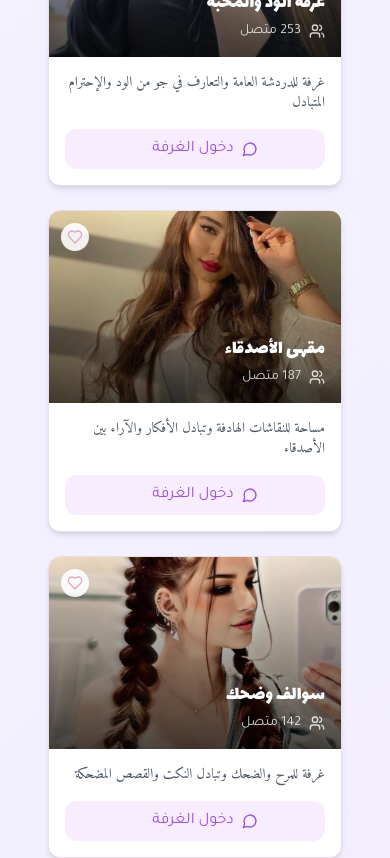
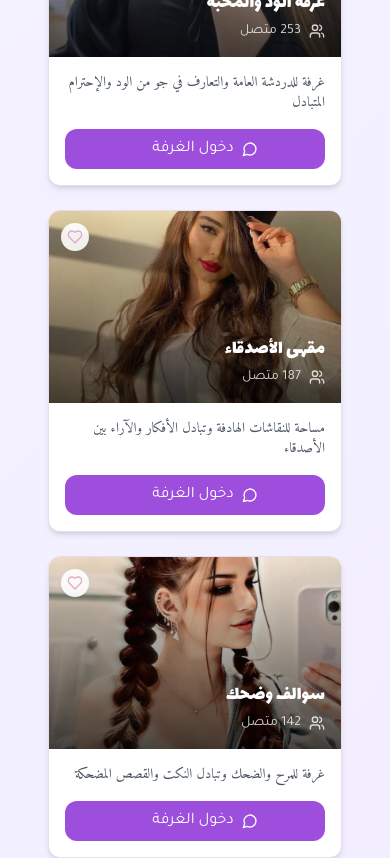
Before and after one commit to tlgawycom/chat-girls-gateway, a React (Vite) app: page / in a window 390 px wide. Shown: the part 840-1698 px from the top of the page. Built offline with nearby package versions, Linux system fonts and the light colour scheme; a web font is replaced by a local one.

Commit message:
Adjust chat button styling
Adjust the styling of the chat button to improve its appearance on mobile devices. Specifically, address issues with colors affecting the button's edges.

```diff
--- a/src/components/ChatRoom.tsx
+++ b/src/components/ChatRoom.tsx
@@ -55,7 +55,7 @@ const ChatRoom = ({ name, description, image, users, chatLink }: ChatRoomProps)
         <p className="text-sm text-gray-600 dark:text-gray-300 mb-4 font-amiri">{description}</p>
         <a
           href={chatLink}
-          className="flex items-center justify-center gap-2 w-full py-2 rounded-lg bg-chat-light dark:bg-chat-accent/10 text-chat-accent transition-all duration-300 hover:bg-chat-accent hover:text-white group"
+          className="flex items-center justify-center gap-2 w-full py-2 rounded-lg bg-chat-accent text-white transition-all duration-300 hover:bg-chat-accent/90 hover:shadow-md group"
         >
           <MessageCircle className="w-4 h-4" />
           <span>دخول الغرفة</span>
--- a/vite.config.ts
+++ b/vite.config.ts
@@ -1,7 +1,11 @@
+
 import { defineConfig } from 'vite';
 import react from '@vitejs/plugin-react';
 
 export default defineConfig({
-base: "./",
+  base: "./",
   plugins: [react()],
+  server: {
+    port: 8080
+  }
 });
```
